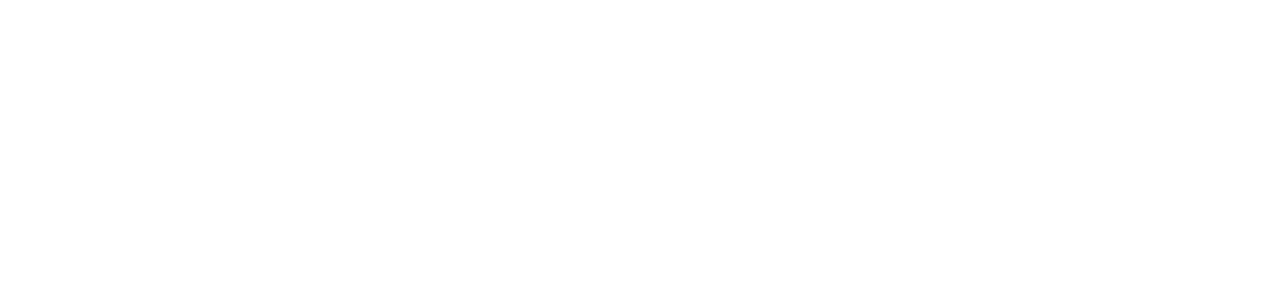
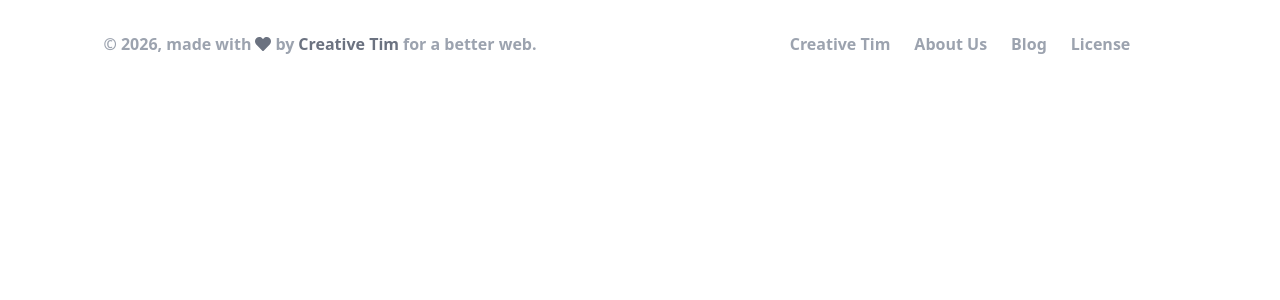
Before and after one commit to mahmoudYousf2005/Dashboard, a React (Vite) app: page / in a window 1280 px wide. Shown: the top 300 px of the page. Built offline with nearby package versions, Linux system fonts and the light colour scheme.

Commit message:
feat: add Footer section

```diff
--- a/src/App.jsx
+++ b/src/App.jsx
@@ -1,13 +1,12 @@
 
 import './App.css'
-
-
+import Footer from './examples/footer/Footer'
 function App() {
 
 
   return (
     <div className=''>
-
+     <Footer/>
     </div>
   )
 }
--- /dev/null
+++ b/src/examples/footer/Footer.jsx
@@ -0,0 +1,39 @@
+import { FaHeart } from "react-icons/fa";
+const Footer = () => {
+  return (
+    <div className="grid grid-cols-1 md:grid-cols-2 items-center my-4 w-full "
+       >
+
+
+         <div className="text-gray-400 font-semibold flex flex-col md:flex-row items-center justify-center gap-2 py-4 text-center"
+          >
+
+            <p className="flex flex-wrap items-center justify-center gap-1">
+                <span>© 2026, made with</span>
+
+                <FaHeart className="text-gray-500" />
+
+                <span>by</span>
+
+                <span className="text-gray-500 font-bold cursor-pointer">
+                Creative Tim
+                </span>
+
+                <span>for a better web.</span>
+            </p>
+
+        </div>
+
+
+        <div className={`flex gap-6 font-semibold  text-gray-400  md:mt-0 mt-6 justify-center`}>
+            <h3>Creative Tim</h3>
+            <h3>About Us</h3>
+            <h3>Blog</h3>
+            <h3>License</h3>
+        </div>
+
+    </div>
+  )
+}
+// grid grid-cols-1 md:grid-cols-2
+export default Footer
```
